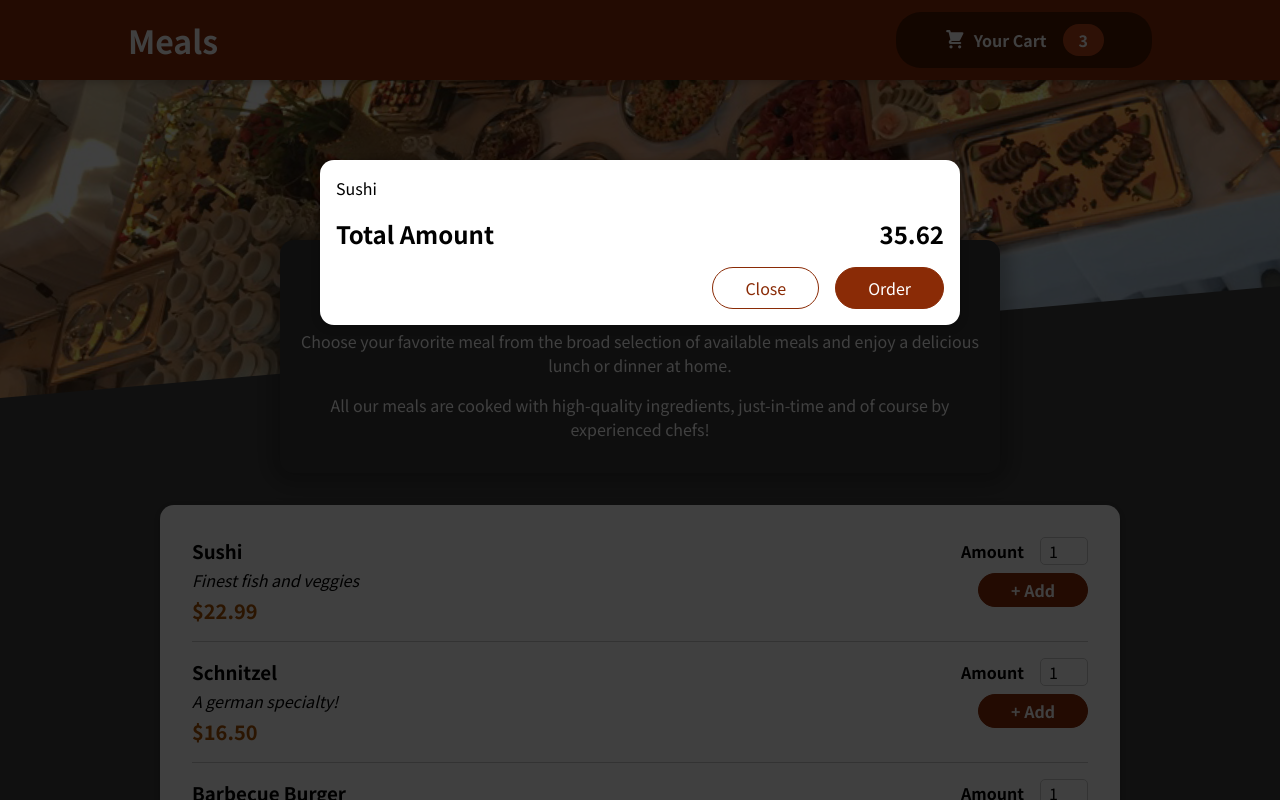
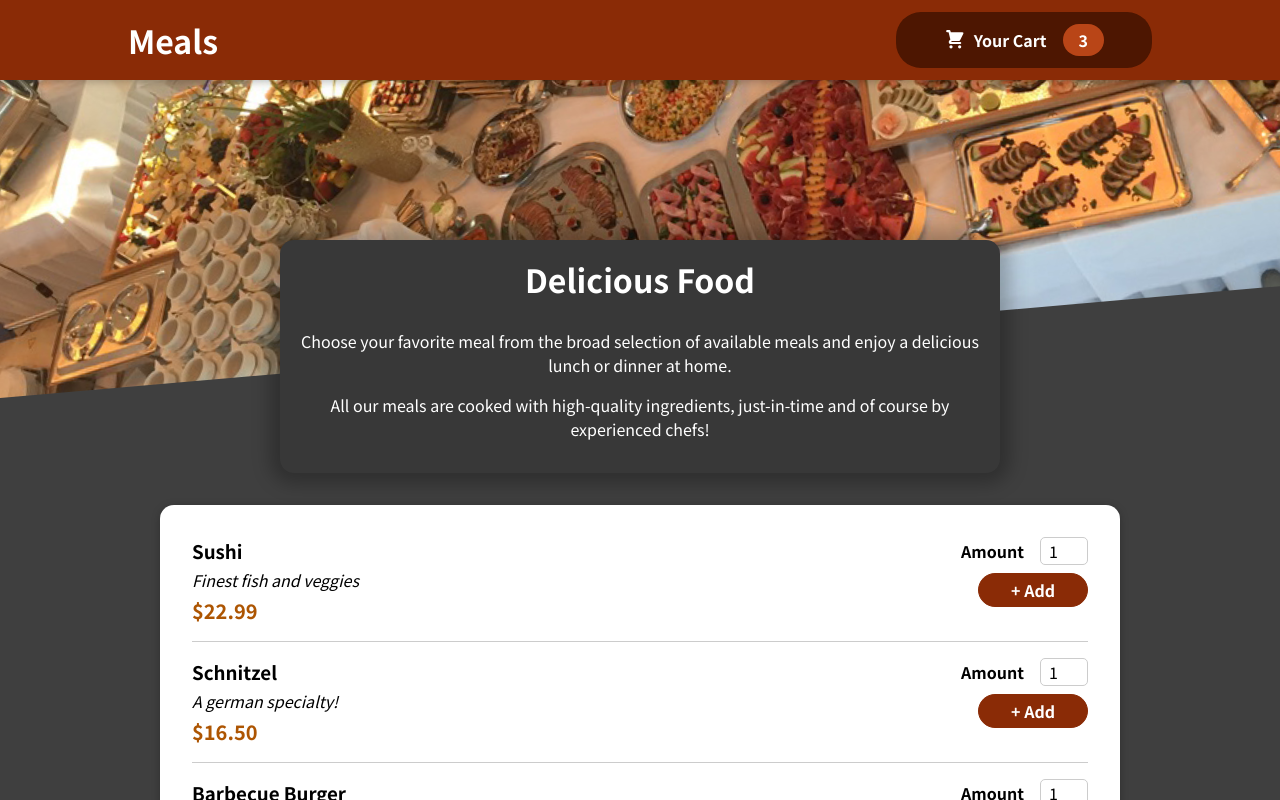
Before and after one commit to lelcruz/FoodOrderApp, a React (Create React App) app: page / in a window 1280 px wide. Shown: the top 800 px of the page. Built offline with nearby package versions, Linux system fonts and the light colour scheme.

Commit message:
Managing cart and modal state

```diff
--- a/src/App.js
+++ b/src/App.js
@@ -1,13 +1,23 @@
 import Header from "./Components/Layout/Header";
-import {Fragment} from "react";
+import {Fragment, useState} from "react";
 import Meals from "./Components/Meals/Meals";
 import Cart from "./Components/Cart/Cart";
 
 function App() {
+    const [cartIsShown, setCartIsShown] = useState(false);
+
+    const showCartHandler = () => {
+        setCartIsShown(true);
+    };
+
+    const hideCartHandler = () => {
+        setCartIsShown(false);
+    };
+
   return (
     <Fragment>
-        <Cart/>
-        <Header/>
+        {cartIsShown && <Cart onClose={hideCartHandler}/>}
+        <Header onShowCart={showCartHandler}/>
         <main>
            <Meals/>
         </main>
--- a/src/Components/Cart/Cart.js
+++ b/src/Components/Cart/Cart.js
@@ -10,14 +10,14 @@
         </ul>
     );
     return(
-        <Modal>
+        <Modal onClose={props.onClose}>
             {cartItems}
             <div className={classes.total}>
                 <span>Total Amount</span>
                 <span>35.62</span>
             </div>
             <div className={classes.actions}>
-                <button className={classes['button--alt']}>Close</button>
+                <button className={classes['button--alt']} onClick={props.onClose}>Close</button>
                 <button className={classes.button}>Order</button>
             </div>
         </Modal>
--- a/src/Components/Layout/Header.js
+++ b/src/Components/Layout/Header.js
@@ -9,7 +9,7 @@
         <Fragment>
             <header className={classes.header}>
                 <h1>Meals</h1>
-                <HeaderCardButton/>
+                <HeaderCardButton onClick={props.onShowCart}/>
             </header>
             <div className={classes['main-image']}>
                 <img src={mealsImage} alt='A table full of delicious food!'/>
--- a/src/Components/Layout/HeaderCardButton.js
+++ b/src/Components/Layout/HeaderCardButton.js
@@ -2,7 +2,7 @@
 import classes from "./HeaderCartButton.module.css";
 const HeaderCardButton = props => {
     return(
-        <button className={classes.button}>
+        <button className={classes.button} onClick={props.onClick}>
             <span className={classes.icon}>
                 <CartIcon/>
 
--- a/src/Components/UI/Modal.js
+++ b/src/Components/UI/Modal.js
@@ -4,7 +4,7 @@
 
 const Backdrop = props => {
     return(
-        <div className={classes.backdrop}></div>
+        <div className={classes.backdrop} onClick={props.onClose}></div>
     );
 };
 
@@ -21,7 +21,7 @@
 const Modal = props => {
     return(
         <Fragment>
-            {ReactDOM.createPortal(<Backdrop/>, portalElement)}
+            {ReactDOM.createPortal(<Backdrop onClose={props.onClose} />, portalElement)}
             {ReactDOM.createPortal(<ModalOverlay>{props.children}</ModalOverlay>,
             portalElement)}
         </Fragment>
```
